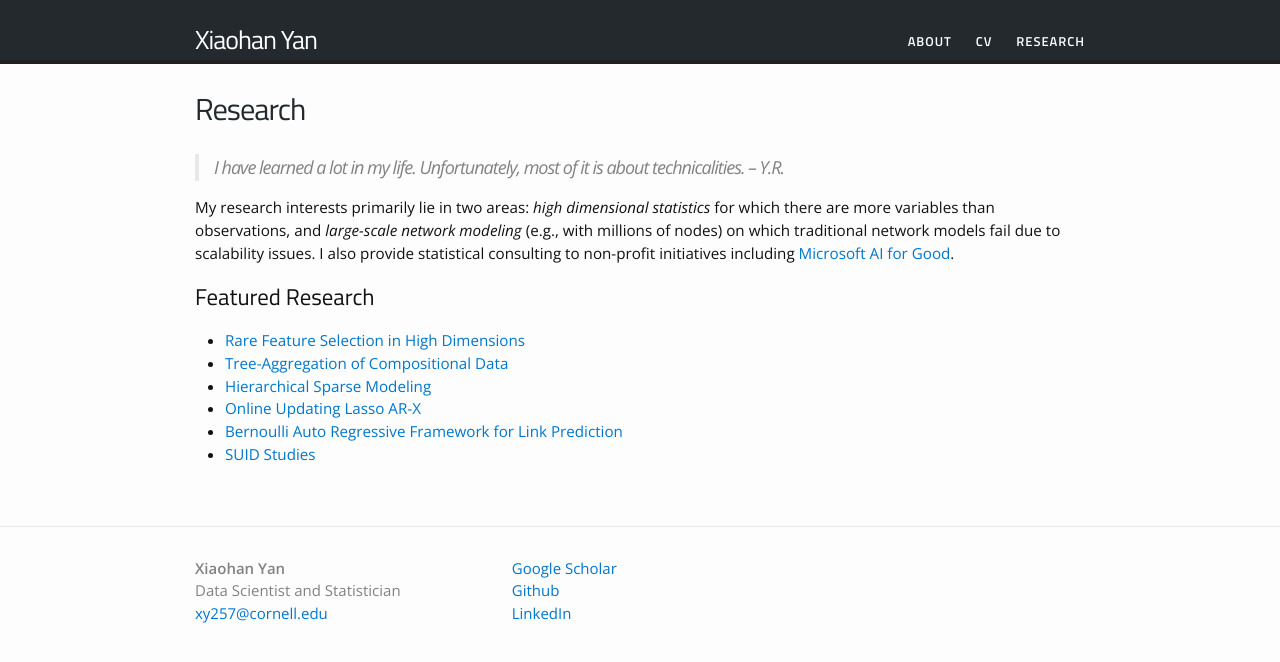
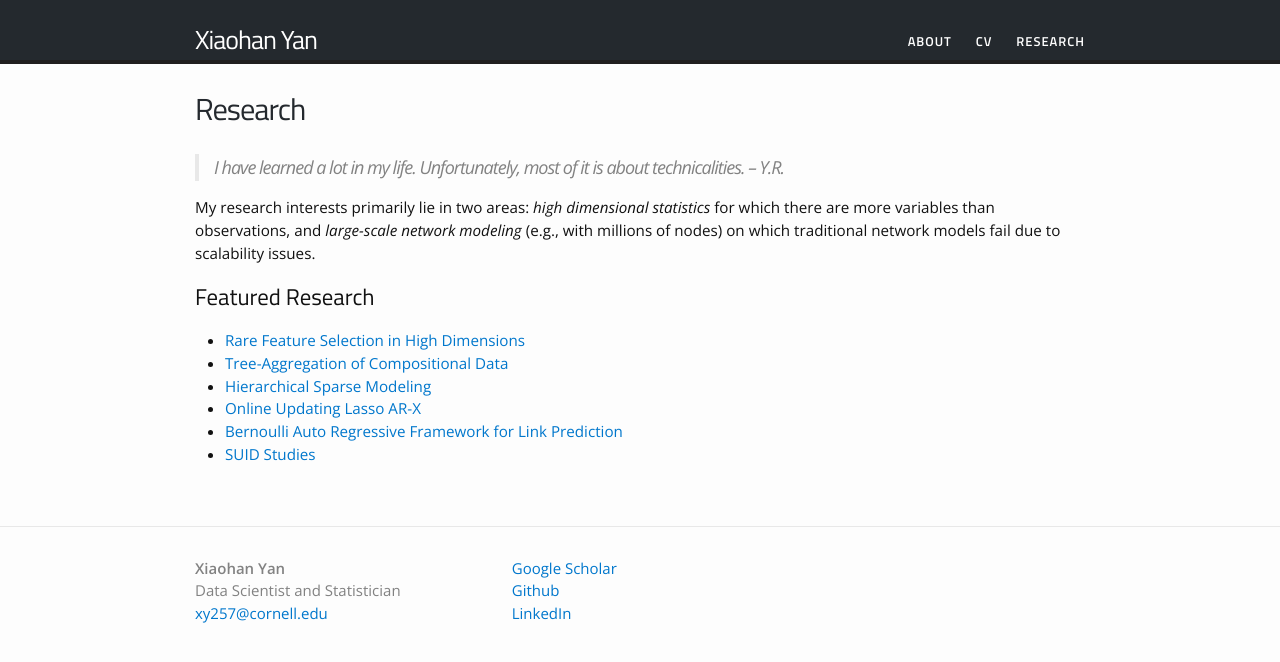
Before and after one commit to yanxht/yanxht.github.io, a Jekyll site: the page built from research.md, in a window 1280 px wide. Shown: the top 662 px of the page. Built offline with Jekyll 4.4.1, drawn with Linux system fonts in a browser that asks for light colours.

Commit message:
Update research page

```diff
--- a/research.md
+++ b/research.md
@@ -9,7 +9,7 @@ permalink: /research/
 > I have learned a lot in my life. Unfortunately, most of it is about technicalities.
 > -- <cite>Y.R.</cite>
 
-My research interests primarily lie in two areas: *high dimensional statistics* for which there are more variables than observations, and *large-scale network modeling* (e.g., with millions of nodes) on which traditional network models fail due to scalability issues. I also provide statistical consulting to non-profit initiatives including [Microsoft AI for Good](https://www.microsoft.com/en-us/ai/ai-for-good).
+My research interests primarily lie in two areas: *high dimensional statistics* for which there are more variables than observations, and *large-scale network modeling* (e.g., with millions of nodes) on which traditional network models fail due to scalability issues.
 
 ## Featured Research
 - [Rare Feature Selection in High Dimensions](https://yanxht.github.io/research/rare/)
```
